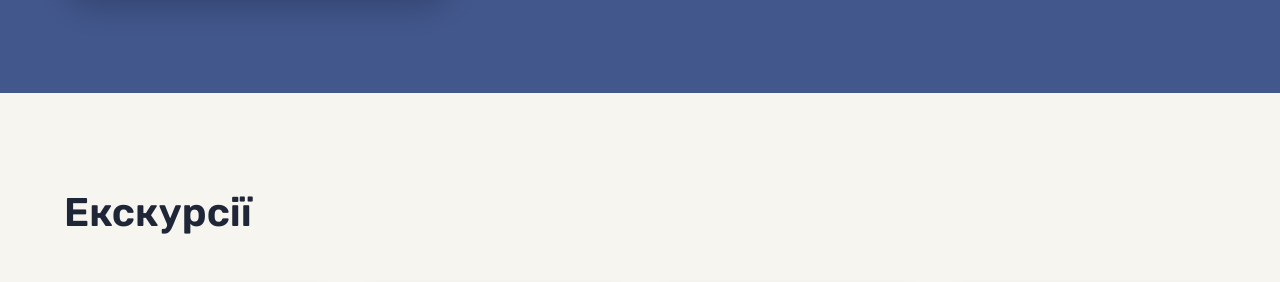
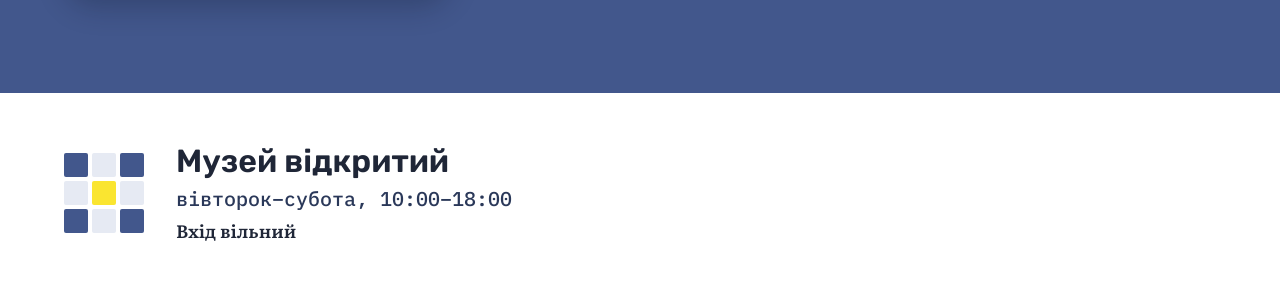
Before and after one commit to mariiakyrykovych/kurs-web-, a plain HTML site: page index.html in a window 1280 px wide. Shown: the part 620-902 px from the top of the page. Drawn offline with Linux system fonts and the light colour scheme.

Commit message:
Додати анімований блок «Музей відкритий» на головну сторінку
Під першим екраном з'явився блок із графіком роботи: «Музей відкритий:
вівторок–субота, 10:00–18:00, вхід вільний».

- Текст з'являється по рядках, піксельні квадрати поруч плавно змінюють
  колір і зупиняються на сталому візерунку. Анімація лише на CSS, без
  бібліотек і GIF, триває менше 5 секунд, без повторів і миготіння.
- Анімація стартує, коли блок з'являється на екрані (js/main.js).
- Якщо в системі ввімкнено «Зменшити рух» (prefers-reduced-motion),
  анімацію вимкнено, текст і візерунок видно одразу.
- На телефоні час «10:00–18:00» не переноситься.

Co-Authored-By: Claude Opus 5.5 <noreply@anthropic.com>

```diff
--- a/css/styles.css
+++ b/css/styles.css
@@ -194,6 +194,58 @@ select:focus-visible {
   aspect-ratio: 4 / 3;
   object-fit: cover;
   border-radius: var(--radius-md);
+}
+
+/* Блок «Музей відкритий» під першим екраном.
+   Анімація лише на CSS. Рядки з'являються по черзі, квадрати плавно змінюють колір
+   і зупиняються на сталому візерунку. Усе закінчується менш ніж за 5 секунд, без повторів і миготіння. */
+.open-banner {
+  padding: var(--space-12) var(--gutter);
+  background: var(--white);
+  border-bottom: 1px solid var(--museum-grey);
+}
+.open-banner .container { display: flex; align-items: center; gap: var(--space-8); }
+.open-pixels {
+  flex: none;
+  display: grid;
+  grid-template-columns: repeat(3, 24px);
+  grid-auto-rows: 24px;
+  gap: var(--space-1);
+}
+.open-pixels span {
+  border-radius: 2px;
+  background: var(--px);
+  animation: open-pixel 3.2s ease-in-out both;
+  animation-delay: calc(var(--i) * 150ms);
+}
+.open-text { display: flex; flex-direction: column; gap: var(--space-1); }
+.open-banner h2 { font-size: 32px; line-height: 40px; }
+.open-hours {
+  font-family: var(--font-mono);
+  font-weight: 500;
+  font-size: 20px;
+  line-height: 28px;
+  color: var(--museum-blue-deep);
+}
+.open-free { font-weight: 600; }
+.nowrap { white-space: nowrap; }
+.open-line {
+  animation: open-line-in 600ms ease-out both;
+  animation-delay: calc(300ms + var(--line) * 350ms);
+}
+/* Поки блок не видно на екрані, анімація чекає (атрибут ставить js/main.js) */
+.open-banner[data-wait] .open-line,
+.open-banner[data-wait] .open-pixels span { animation-play-state: paused; }
+
+@keyframes open-line-in {
+  from { opacity: 0; transform: translateY(8px); }
+  to { opacity: 1; transform: none; }
+}
+@keyframes open-pixel {
+  0% { background: var(--blue-soft); }
+  40% { background: var(--museum-blue); }
+  70% { background: var(--cta-yellow); }
+  100% { background: var(--px); }
 }
 
 /* Секції */
@@ -627,6 +679,12 @@ select:focus-visible {
   }
   .hero-photo { flex: none; width: 100%; margin-top: var(--space-6); }
 
+  .open-banner { padding: var(--space-8) var(--gutter); }
+  .open-banner .container { gap: var(--space-6); }
+  .open-pixels { grid-template-columns: repeat(3, 18px); grid-auto-rows: 18px; }
+  .open-banner h2 { font-size: 26px; line-height: 34px; }
+  .open-hours { font-size: 18px; line-height: 26px; }
+
   .section { padding: var(--space-16) var(--gutter); }
   .section .container { gap: var(--space-8); }
   .section h2 { font-size: 28px; line-height: 36px; }
@@ -699,4 +757,7 @@ select:focus-visible {
   html { scroll-behavior: auto; }
   *, *::before, *::after { transition: none !important; animation: none !important; }
   .btn:hover, .btn:active, .card:hover, .course:hover, .audience a:hover, .article-nav-link:hover { transform: none; }
+  /* «Музей відкритий»: без анімації, текст і кінцевий візерунок квадратів видно одразу */
+  .open-line { animation: none !important; opacity: 1; transform: none; }
+  .open-pixels span { animation: none !important; background: var(--px); }
 }
--- a/index.html
+++ b/index.html
@@ -45,6 +45,27 @@
           <a class="btn btn-hero" href="#signup">Записатися на екскурсію</a>
         </div>
         <img class="hero-photo" src="images/hero.jpg" width="1280" height="960" alt="Зал музею, у якому експонати розставлено за роками: уздовж стіни — скляні вітрини з комп’ютерами 1990-х і 2000-х, зокрема настільними Apple iMac, на тумбах жовті позначки 2000, 1980 і 1970 років, на сірих стінах — полиці з кишеньковими пристроями й плакати з історії техніки">
+      </div>
+    </section>
+
+    <section class="open-banner" aria-labelledby="open-title">
+      <div class="container">
+        <div class="open-pixels" aria-hidden="true">
+          <span style="--i:0; --px:var(--museum-blue)"></span>
+          <span style="--i:1; --px:var(--blue-soft)"></span>
+          <span style="--i:2; --px:var(--museum-blue)"></span>
+          <span style="--i:3; --px:var(--blue-soft)"></span>
+          <span style="--i:4; --px:var(--cta-yellow)"></span>
+          <span style="--i:5; --px:var(--blue-soft)"></span>
+          <span style="--i:6; --px:var(--museum-blue)"></span>
+          <span style="--i:7; --px:var(--blue-soft)"></span>
+          <span style="--i:8; --px:var(--museum-blue)"></span>
+        </div>
+        <div class="open-text">
+          <h2 id="open-title" class="open-line" style="--line:0">Музей відкритий</h2>
+          <p class="open-line open-hours" style="--line:1">вівторок–субота, <span class="nowrap">10:00–18:00</span></p>
+          <p class="open-line open-free" style="--line:2">Вхід вільний</p>
+        </div>
       </div>
     </section>
 
--- a/js/main.js
+++ b/js/main.js
@@ -78,6 +78,23 @@
   });
 })();
 
+// Блок «Музей відкритий»: CSS-анімація стартує, коли блок з'являється на екрані.
+// Без JS або без IntersectionObserver анімація просто програється одразу.
+(function () {
+  var banner = document.querySelector('.open-banner');
+  if (!banner || !('IntersectionObserver' in window)) return;
+  if (window.matchMedia('(prefers-reduced-motion: reduce)').matches) return;
+
+  banner.setAttribute('data-wait', '');
+  var observer = new IntersectionObserver(function (entries) {
+    if (entries[0].isIntersecting) {
+      banner.removeAttribute('data-wait');
+      observer.disconnect();
+    }
+  }, { threshold: 0.4 });
+  observer.observe(banner);
+})();
+
 // Панель «Записатися на екскурсію» на телефоні з'являється після першого екрана
 (function () {
   var bar = document.getElementById('mobile-bar');
```
